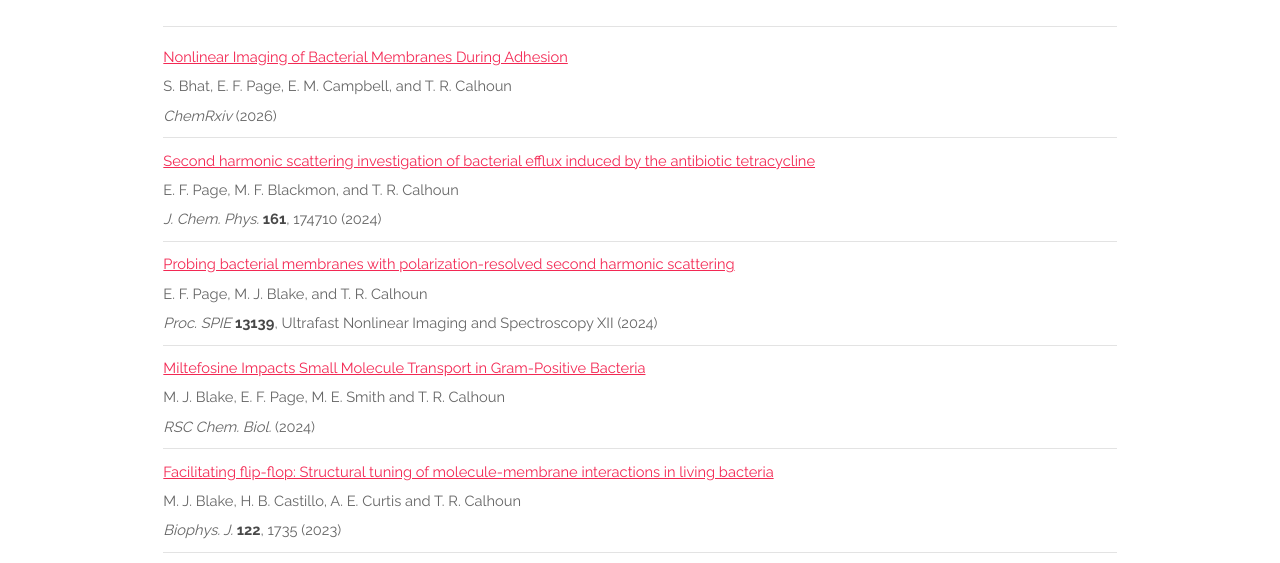
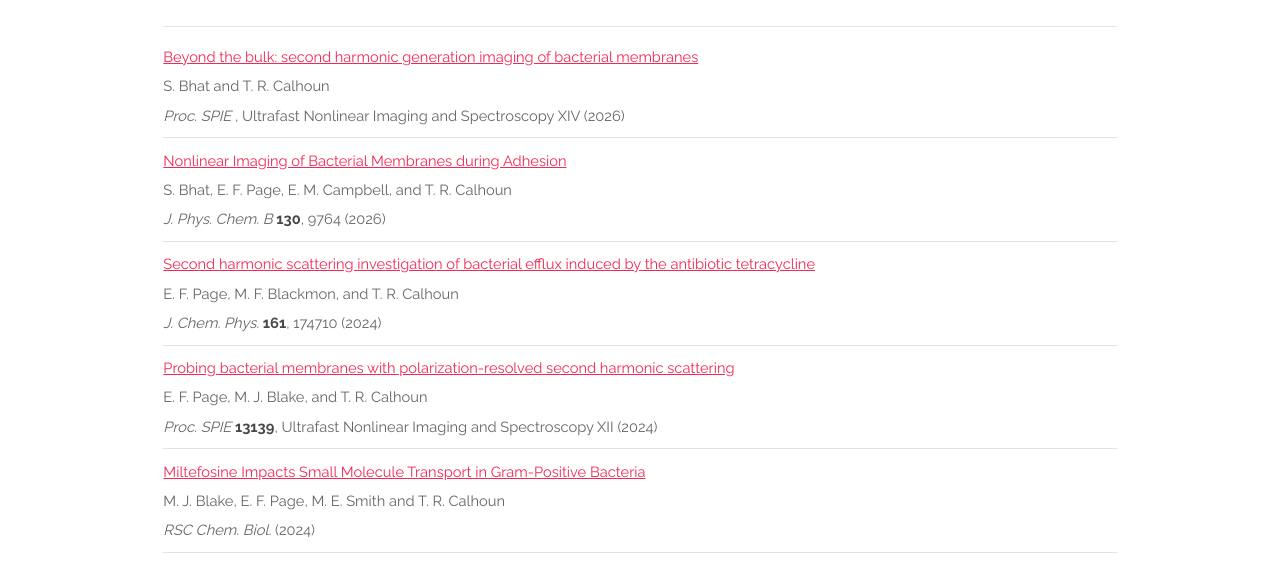
Before and after one commit to calhoun-lab/calhoun-lab.github.io, a plain HTML site: page pubs.html in a window 1280 px wide. Shown: the part 234-797 px from the top of the page. Drawn offline with Linux system fonts and the light colour scheme.

Commit message:
Add 2026 JPCB and SPIE publications
- Add J. Phys. Chem. B 130, 9764 (2026), replacing its ChemRxiv preprint
- Add Proc. SPIE paper from Ultrafast Nonlinear Imaging and Spectroscopy XIV

Co-Authored-By: Claude Opus 5.5 <noreply@anthropic.com>

```diff
--- a/pubs.html
+++ b/pubs.html
@@ -52,9 +52,13 @@
     <section>
       <hr />
       <ul class="alt">
-		  <li><a href="https://doi.org/10.26434/chemrxiv.15003874/v1" target="_blank"> Nonlinear Imaging of Bacterial Membranes During Adhesion</a> <br />
+		  <li><a href="https://doi.org/10.1117/12.3113017" target="_blank"> Beyond the bulk: second harmonic generation imaging of bacterial membranes</a> <br />
+          S. Bhat and T. R. Calhoun<br />
+          <em>Proc. SPIE </em>, Ultrafast Nonlinear Imaging and Spectroscopy XIV (2026)</li>
+
+		  <li><a href="https://doi.org/10.1021/acs.jpcb.6c03374" target="_blank"> Nonlinear Imaging of Bacterial Membranes during Adhesion</a> <br />
        S. Bhat, E. F. Page, E. M. Campbell, and T. R. Calhoun<br />
-			  <em>ChemRxiv</em> (2026) <br /></li>
+			  <em>J. Phys. Chem. B </em> <strong>130</strong>, 9764 (2026) <br /></li>
 
 		  <li><a href="https://doi.org/10.1063/5.0231391" target="_blank"> Second harmonic scattering investigation of bacterial efflux induced by the antibiotic tetracycline</a> <br />
        E. F. Page, M. F. Blackmon, and T. R. Calhoun<br />
```
